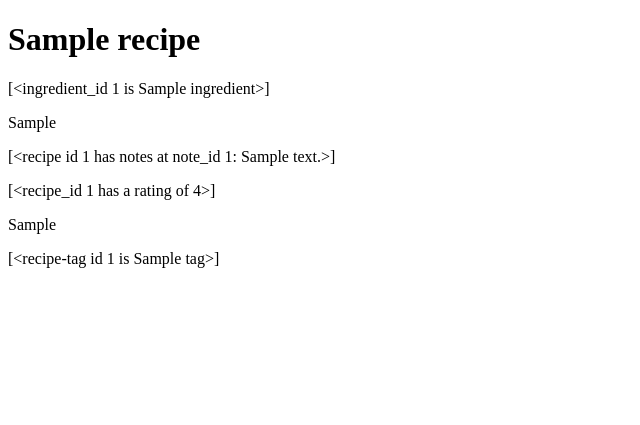
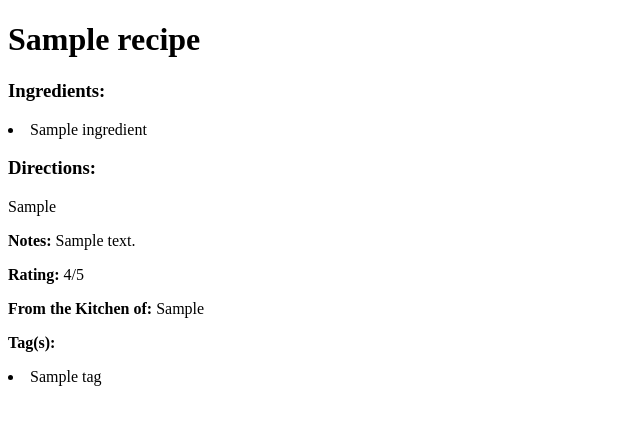
Before and after one commit to KellieAndersen/hackbright-project, a Flask app: page /recipes/1 in a window 1280 px wide. Shown: the top 425 px of the page, without its empty margins (0-640 px from the left). Run offline with Flask 2, Linux system fonts and the light colour scheme; tables that the repository leaves empty hold one stand-in row (values such as "Sample post").

Commit message:
alter recipe_details.html so it displays ingredients, notes, ratings, and tags correctly

```diff
--- a/templates/create_recipe.html
+++ b/templates/create_recipe.html
@@ -6,11 +6,11 @@
 
   <form action="/login" method="GET">
     <p>
-      Email <input type="text" name="email">
+      Recipe Name <input type="text" name="recipe_name">
     </p>
 
     <p>
-      Password <input type="password" name="password">
+      Password <input type="text" name="password">
     </p>
 
     <p>
--- a/templates/recipe_details.html
+++ b/templates/recipe_details.html
@@ -6,29 +6,40 @@
 <h1>{{ recipe.recipe_name }}</h1>
 
 <p>
-  {{ recipe.ingredients }}
+  <h3>Ingredients:</h3>
+  {% for ingredient in recipe.ingredients %}
+  <div>
+  <li>{{ ingredient.ingredient_name }}</li>
+  </div>
+  {% endfor %}
 </p>
 <p>
+  <h3>Directions:</h3>
   {{ recipe.directions }}
 </p>
 {% for note in recipe.notes %}
 <p>
-  {{ recipe.notes }}
+  <b>Notes:</b> {{ note.note }}
 </p>
 {% endfor %}
-{% for rate in recipe.rating %}
+{% for rating in recipe.rating %}
 <p>
-  {{ recipe.rating }}
+  <b>Rating:</b> {{ rating.rating }}/5
 </p>
 {% endfor %}
 <p>
-  {{ recipe.originator }}
+  <b>From the Kitchen of:</b> {{ recipe.originator }}
 </p>
 {% if recipe.tags %}
 <p>
-  {{ recipe.tags }}
+  <b>Tag(s):</b>
+  {% for tag in recipe.tags %}
+  <div>
+  <li>{{ tag.tag_name }}</li>
+  </div>
+  <!-- ^^^make links to recipes with same tags^^^ -->
+  {% endfor %}
 </p>
 {% endif %}
 
-<!-- <img src=" movie.poster_path "> -->
 {% endblock %}
```
